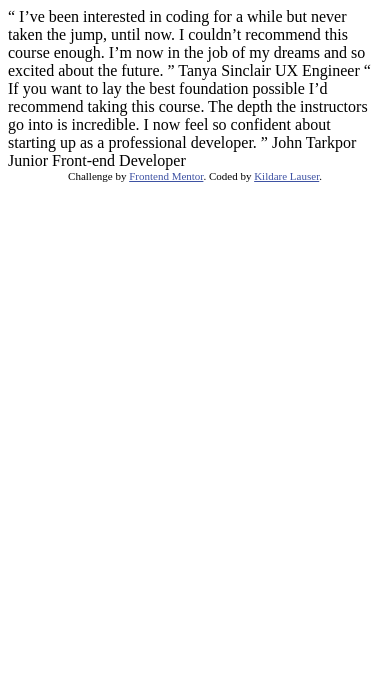
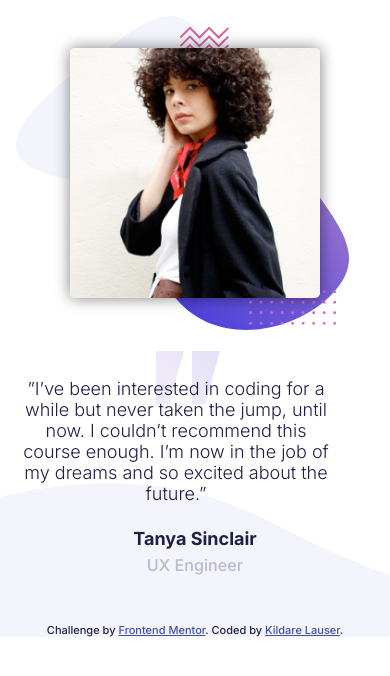
Before and after one commit to LauserK/coding-bootcamp, a plain HTML site: page index.html in a window 390 px wide. Drawn offline with Linux system fonts and the light colour scheme.

Commit message:
Mobile version done

```diff
--- a/index.html
+++ b/index.html
@@ -13,9 +13,17 @@
     />
 
     <title>Frontend Mentor | Coding Bootcamp Testimonials Slider</title>
-
+    <link
+      href="https://fonts.googleapis.com/css2?family=Inter:wght@300;500;700&display=swap"
+      rel="stylesheet"
+    />
+    <link rel="stylesheet" href="./styles.css" />
     <!-- Feel free to remove these styles or customise in your own stylesheet 👍 -->
     <style>
+      body {
+        padding: 0;
+        margin: 0;
+      }
       .attribution {
         font-size: 11px;
         text-align: center;
@@ -26,19 +34,46 @@
     </style>
   </head>
   <body>
-    “ I’ve been interested in coding for a while but never taken the jump, until
-    now. I couldn’t recommend this course enough. I’m now in the job of my
-    dreams and so excited about the future. ” Tanya Sinclair UX Engineer “ If
+    <div class="Testimonials">
+      <div class="Testimonials-card">
+        <div class="Testimonials-avatar">
+          <figure class="Testimonials-photo">
+            <img src="./images/image-tanya.jpg" alt="Tanya Sinclair" />
+            <div class="Testimonials-controls">
+              <span class="Testimonials-controlsLeft"><</span>
+              <span class="Testimonials-controlsRight">></span>
+            </div>
+          </figure>
+        </div>
+        <div class="Testimonials-bubble">
+          <div class="Testimonials-content">
+            <span
+              >”I’ve been interested in coding for a while but never taken the
+              jump, until now. I couldn’t recommend this course enough. I’m now
+              in the job of my dreams and so excited about the future.”</span
+            >
+          </div>
+          <div class="Testimonials-profile">
+            <h4 class="Testimonials-userName">
+              Tanya Sinclair
+            </h4>
+            <span class="Testimonials-bio">
+              UX Engineer
+            </span>
+          </div>
+        </div>
+      </div>
+      <div class="attribution">
+        Challenge by
+        <a href="https://www.frontendmentor.io?ref=challenge" target="_blank"
+          >Frontend Mentor</a
+        >. Coded by <a href="#">Kildare Lauser</a>.
+      </div>
+    </div>
+    <!--“  “ If
     you want to lay the best foundation possible I’d recommend taking this
     course. The depth the instructors go into is incredible. I now feel so
     confident about starting up as a professional developer. ” John Tarkpor
-    Junior Front-end Developer
-
-    <div class="attribution">
-      Challenge by
-      <a href="https://www.frontendmentor.io?ref=challenge" target="_blank"
-        >Frontend Mentor</a
-      >. Coded by <a href="#">Kildare Lauser</a>.
-    </div>
+    Junior Front-end Developer-->
   </body>
 </html>
--- /dev/null
+++ b/styles.css
@@ -0,0 +1,80 @@
+.Testimonials {
+  font-family: "Inter", sans-serif;
+  font-size: 18px;
+  color: hsl(240, 38%, 20%);
+  background-image: url("./images/pattern-curve.svg");
+  background-repeat: no-repeat;
+  background-position: left bottom;
+}
+
+.Testimonials-card {
+  display: flex;
+  flex-direction: column;
+  padding: 1rem;
+}
+
+.Testimonials-avatar {
+  background: url("./images/pattern-bg.svg");
+  background-size: contain;
+  background-repeat: no-repeat;
+  padding: 2rem 1rem;
+}
+
+.Testimonials-bubble {
+  margin-top: 1rem;
+  padding: 2rem 0;
+  background-image: url("./images/pattern-quotes.svg");
+  background-position: top 5px left 140px;
+  background-size: 4rem;
+  background-repeat: no-repeat;
+}
+
+.Testimonials-content {
+  text-align: center;
+  font-weight: 300;
+  width: 320px;
+}
+
+.Testimonials-profile {
+  text-align: center;
+}
+
+.Testimonials-photo {
+  max-width: 250px;
+  max-height: 250px;
+  margin: 0 auto;
+}
+
+.Testimonials-photo img {
+  width: 100%;
+  height: 100%;
+  border-radius: 5px;
+  box-shadow: 0px 0px 15px 0px rgba(0, 0, 0, 0.5);
+}
+
+.Testimonials-controls {
+  display: none;
+}
+
+.Testimonials-controlsLeft,
+.Testimonials-controlsRight {
+  background-color: white;
+  padding: 0.5rem;
+}
+
+.Testimonials-controlsLeft {
+  border-top: 1px solid black;
+  border-left: 1px solid black;
+  border-bottom: 1px solid black;
+  border-radius: 50%;
+}
+
+.Testimonials-userName {
+  margin-bottom: 0.3rem;
+}
+
+.Testimonials-bio {
+  margin-bottom: 0;
+  color: hsl(240, 18%, 77%);
+  font-size: 0.9em;
+}
```
